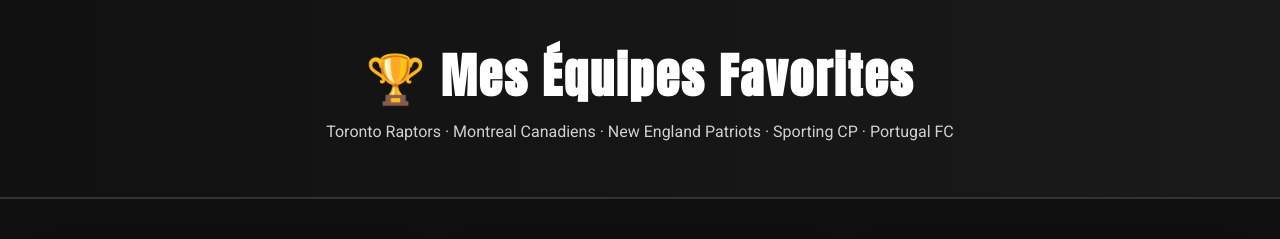
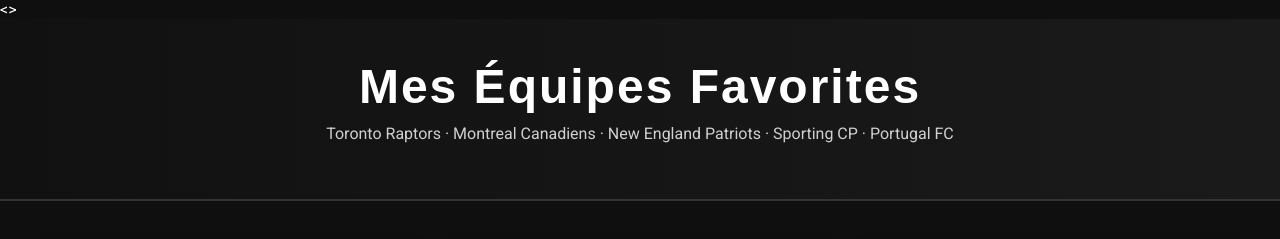
Before and after one commit to jayjamesnoivo/my-favorite-teams-dashboard, a plain HTML site: page index.html in a window 1280 px wide. Shown: the top 239 px of the page. Drawn offline with Linux system fonts and the light colour scheme.

Commit message:
Change font and update header in index.html
Updated font link and modified header structure.

```diff
--- a/index.html
+++ b/index.html
@@ -6,18 +6,18 @@
     <title>Mes Équipes Favorites • Dashboard Sport Pro</title>
 
     <!-- Police sportive -->
-    <link href="https://fonts.googleapis.com/css2?family=Anton&family=Roboto:wght@300;400;500;700&display=swap" rel="stylesheet">
+    <<link href="https://fonts.googleapis.com/css2?family=Bebas+Neue&family=Roboto:wght@300;400;500;700&display=swap" rel="stylesheet">>
 
     <link rel="stylesheet" href="style.css" />
 </head>
 <body>
 
-    <header class="main-header">
-        <h1>🏆 Mes Équipes Favorites</h1>
-        <p class="subtitle">
-            Toronto Raptors · Montreal Canadiens · New England Patriots · Sporting CP · Portugal FC
-        </p>
-    </header>
+   <header class="main-header">
+    <h1 class="title">Mes Équipes Favorites</h1>
+    <p class="subtitle">
+        Toronto Raptors · Montreal Canadiens · New England Patriots · Sporting CP · Portugal FC
+    </p>
+</header>
 
     <section id="dashboard" class="grid-container">
         <!-- JS générera les cartes ici -->
```
